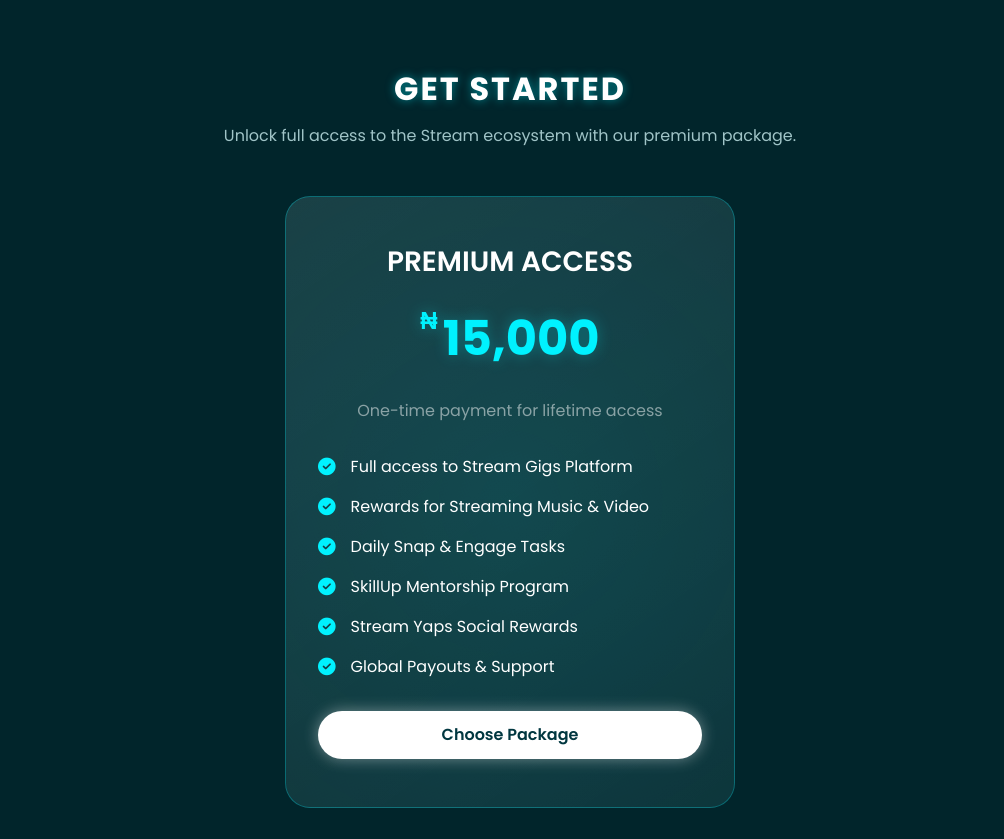
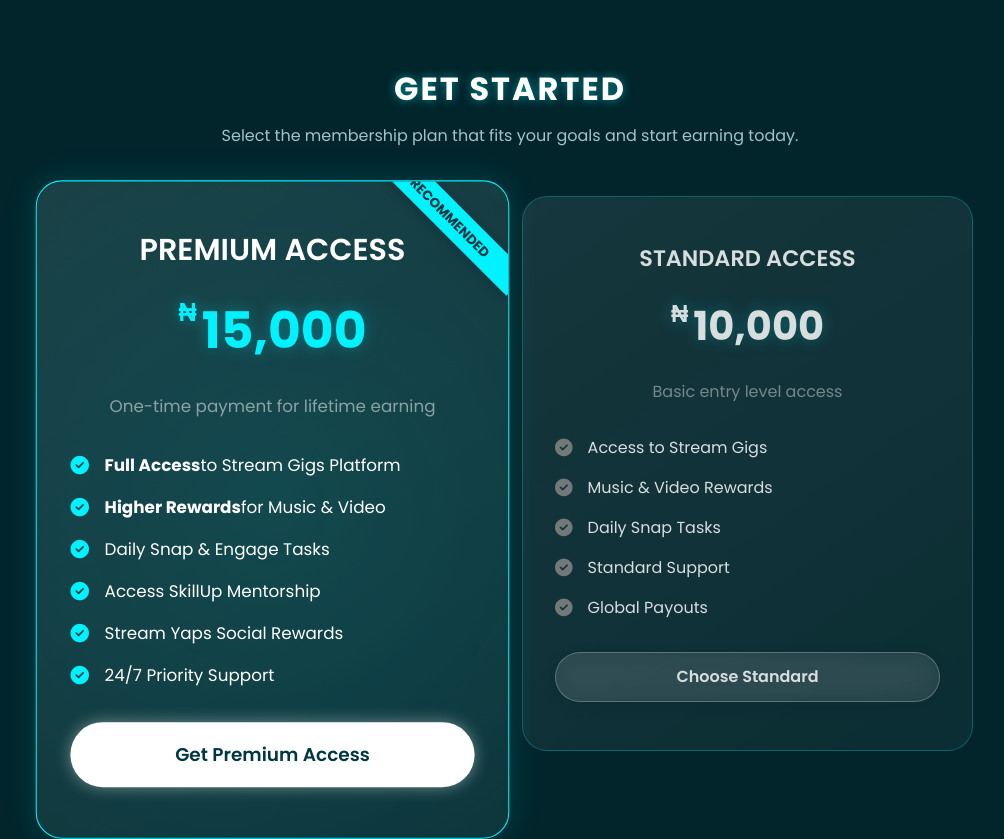
Before and after one commit to D6nnisAd/Stream-Emerald, a plain HTML site: page index.html in a window 1280 px wide. Shown: the part 2580-3419 px from the top of the page, without its empty margins (130-1134 px from the left). Drawn offline with nearby package versions, Linux system fonts and the light colour scheme.

Commit message:
made variable changes

```diff
--- a/index.html
+++ b/index.html
@@ -567,7 +567,7 @@
         .package-card-link {
             display: block;
             text-decoration: none;
-            max-width: 450px;
+            width: 100%;
             margin: 0 auto;
         }
 
@@ -582,13 +582,14 @@
             overflow: hidden;
             cursor: pointer;
             transition: transform 0.3s ease;
+            height: 100%; /* Ensure equal height */
         }
 
         .package-card:hover {
             transform: translateY(-5px);
         }
 
-        .package-card::before {
+        .package-card.popular::before {
             content: '';
             position: absolute;
             top: -50%;
@@ -641,6 +642,19 @@
             color: var(--accent-glow);
             margin-right: 15px;
             font-size: 1.1rem;
+        }
+
+        .most-popular-badge {
+            position: absolute;
+            top: 20px;
+            right: -35px;
+            background: var(--accent-glow);
+            color: var(--primary-color);
+            padding: 5px 40px;
+            transform: rotate(45deg);
+            font-weight: 700;
+            font-size: 0.8rem;
+            box-shadow: 0 2px 10px rgba(0,0,0,0.2);
         }
 
         /*
@@ -1010,31 +1024,57 @@
             <div class="container">
                 <div class="text-center mb-5" data-aos="fade-up">
                     <h2 class="section-title glow-text">Get Started</h2>
-                    <p class="section-subtitle">Unlock full access to the Stream ecosystem with our premium package.</p>
+                    <p class="section-subtitle">Select the membership plan that fits your goals and start earning today.</p>
                 </div>
 
-                <div class="row justify-content-center">
-                    <div class="col-lg-6" data-aos="zoom-in">
-                        <!-- Clickable Package Card -->
+                <div class="row justify-content-center g-4">
+                    <!-- 15k Package (Premium) - Now First -->
+                    <div class="col-md-6 col-lg-5" data-aos="fade-up">
                         <a href="register.html" class="package-card-link">
-                            <div class="package-card">
+                            <div class="package-card popular" style="transform: scale(1.05); border-color: var(--accent-glow); box-shadow: 0 0 30px rgba(0, 242, 255, 0.15);">
+                                <div class="most-popular-badge">RECOMMENDED</div>
                                 <div class="package-content">
-                                    <h3 class="text-uppercase mb-3">Premium Access</h3>
+                                    <h3 class="text-uppercase mb-3" style="color: #fff; font-size: 1.8rem;">Premium Access</h3>
                                     <div class="package-price">
                                         <span class="package-currency">₦</span>15,000
                                     </div>
-                                    <p class="text-white-50">One-time payment for lifetime access</p>
+                                    <p class="text-white-50">One-time payment for lifetime earning</p>
 
                                     <ul class="benefits-list">
-                                        <li><i class="fa-solid fa-check-circle"></i> Full access to Stream Gigs Platform</li>
-                                        <li><i class="fa-solid fa-check-circle"></i> Rewards for Streaming Music & Video</li>
+                                        <li><i class="fa-solid fa-check-circle"></i> <b>Full Access</b> to Stream Gigs Platform</li>
+                                        <li><i class="fa-solid fa-check-circle"></i> <b>Higher Rewards</b> for Music & Video</li>
                                         <li><i class="fa-solid fa-check-circle"></i> Daily Snap & Engage Tasks</li>
-                                        <li><i class="fa-solid fa-check-circle"></i> SkillUp Mentorship Program</li>
+                                        <li><i class="fa-solid fa-check-circle"></i> Access SkillUp Mentorship</li>
                                         <li><i class="fa-solid fa-check-circle"></i> Stream Yaps Social Rewards</li>
-                                        <li><i class="fa-solid fa-check-circle"></i> Global Payouts & Support</li>
+                                        <li><i class="fa-solid fa-check-circle"></i> 24/7 Priority Support</li>
                                     </ul>
 
-                                    <span class="btn-custom btn-primary-custom w-100">Choose Package</span>
+                                    <span class="btn-custom btn-primary-custom w-100" style="padding: 18px; font-size: 1.1rem;">Get Premium Access</span>
+                                </div>
+                            </div>
+                        </a>
+                    </div>
+
+                    <!-- 10k Package (Standard) - Now Second -->
+                    <div class="col-md-6 col-lg-5" data-aos="fade-up" data-aos-delay="100">
+                        <a href="register.html" class="package-card-link">
+                            <div class="package-card" style="opacity: 0.85;">
+                                <div class="package-content">
+                                    <h3 class="text-uppercase mb-3" style="font-size: 1.4rem;">Standard Access</h3>
+                                    <div class="package-price" style="font-size: 2.5rem; color: #fff;">
+                                        <span class="package-currency">₦</span>10,000
+                                    </div>
+                                    <p class="text-white-50">Basic entry level access</p>
+
+                                    <ul class="benefits-list">
+                                        <li><i class="fa-solid fa-check-circle" style="color: #888;"></i> Access to Stream Gigs</li>
+                                        <li><i class="fa-solid fa-check-circle" style="color: #888;"></i> Music & Video Rewards</li>
+                                        <li><i class="fa-solid fa-check-circle" style="color: #888;"></i> Daily Snap Tasks</li>
+                                        <li><i class="fa-solid fa-check-circle" style="color: #888;"></i> Standard Support</li>
+                                        <li><i class="fa-solid fa-check-circle" style="color: #888;"></i> Global Payouts</li>
+                                    </ul>
+
+                                    <span class="btn-custom btn-secondary-custom w-100">Choose Standard</span>
                                 </div>
                             </div>
                         </a>
@@ -1090,17 +1130,16 @@
                                         </div>
                                     </div>
                                 </div>
-                                <!-- Removed Item 4 (Referral) -->
                                 <!-- New Item 5 -->
                                  <div class="accordion-item">
                                     <h2 class="accordion-header">
                                         <button class="accordion-button collapsed" type="button" data-bs-toggle="collapse" data-bs-target="#faq5">
-                                             What does the package cost?
+                                             What do the packages cost?
                                         </button>
                                     </h2>
                                     <div id="faq5" class="accordion-collapse collapse" data-bs-parent="#faqAccordion">
                                         <div class="accordion-body">
-                                            The premium access package is a one-time payment of ₦15,000, which grants you lifetime access to all features and opportunities.
+                                            We offer two packages: Standard Access for ₦10,000 and Premium Access for ₦15,000. Both are one-time payments.
                                         </div>
                                     </div>
                                 </div>
@@ -1113,7 +1152,7 @@
                                     </h2>
                                     <div id="faq6" class="accordion-collapse collapse" data-bs-parent="#faqAccordion">
                                         <div class="accordion-body">
-                                            Yes, once you register and activate your package, you get immediate access to the SkillUp mentorship, courses, and training materials.
+                                            Yes, once you register and activate the Premium package, you get immediate access to the SkillUp mentorship, courses, and training materials.
                                         </div>
                                     </div>
                                 </div>
```
Also changed, not shown: packages.html (+58 -11 lines).
